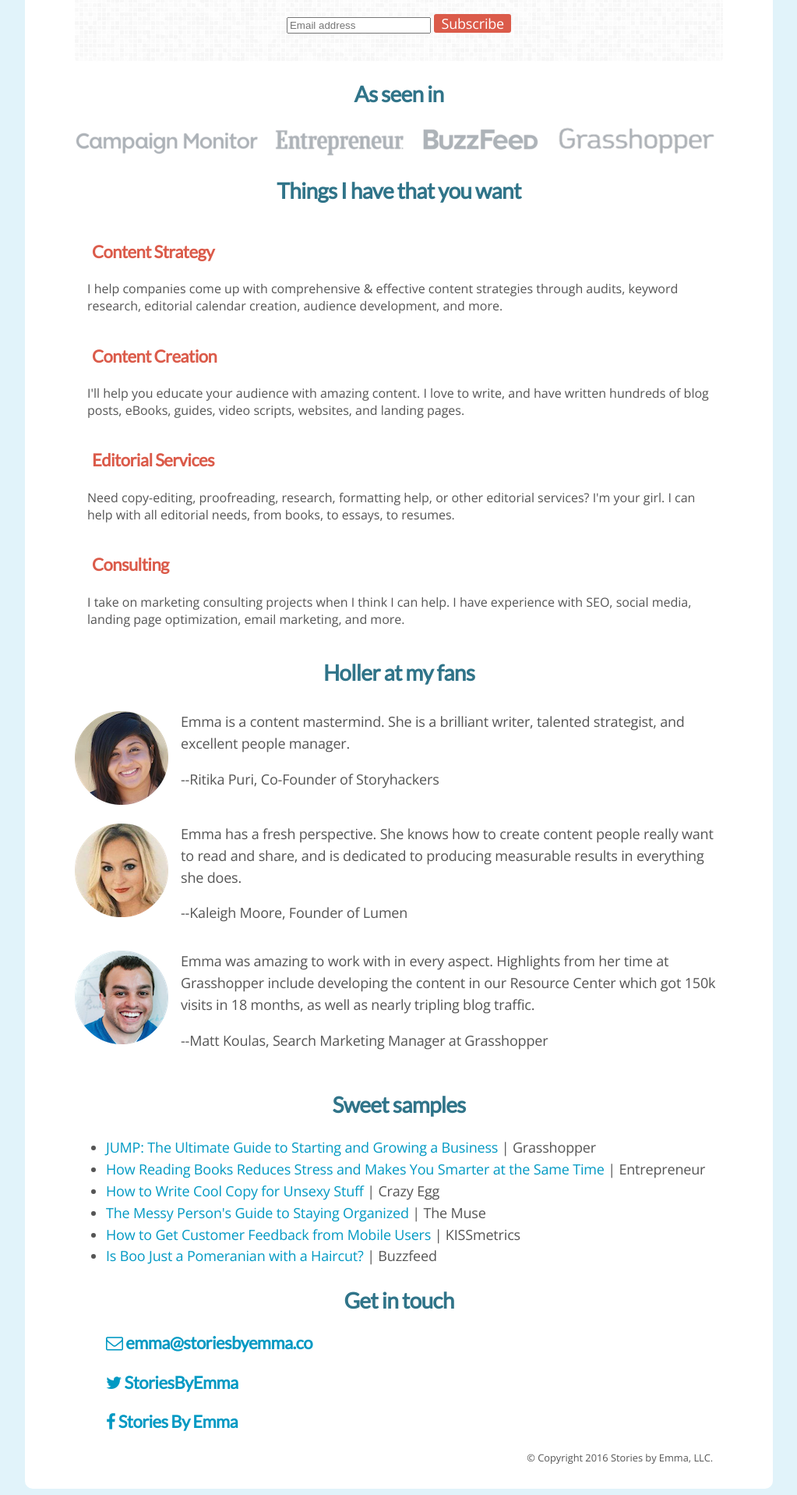
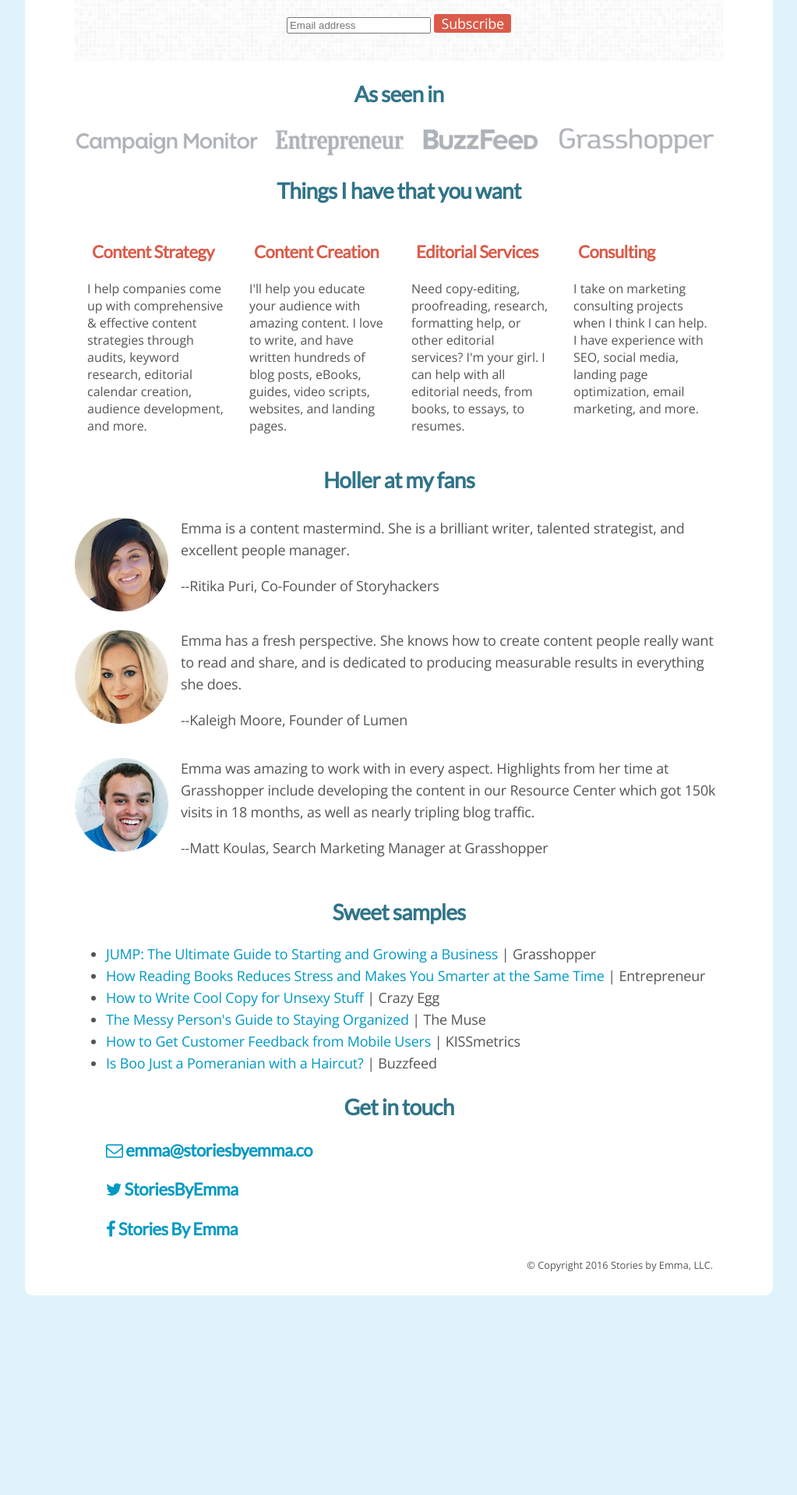
Before and after one commit to emmalepsy/emmalepsy.github.io, a Jekyll site: the page mobile.html, which Jekyll copies as it is, in a window 1280 px wide. Shown: the part 864-2781 px from the top of the page at 78% size, without its empty margins (128-1151 px from the left). Built offline with Jekyll 4.4.1, drawn with Linux system fonts in a browser that asks for light colours; nearby versions of some CDN libraries; a style sheet for code colours, icons or effects is not loaded; after the commit the page ends 2533 px from its top, so only the background shows below that.

Commit message:
Add back c6 class

```diff
--- a/mobile.html
+++ b/mobile.html
@@ -230,6 +230,9 @@ ul.iconlist li:before
      padding-left: 1em;
   }
 
+  .c6 {
+     width: 25%;
+  }
 
   .cl1 {
     width: 30%;
```
